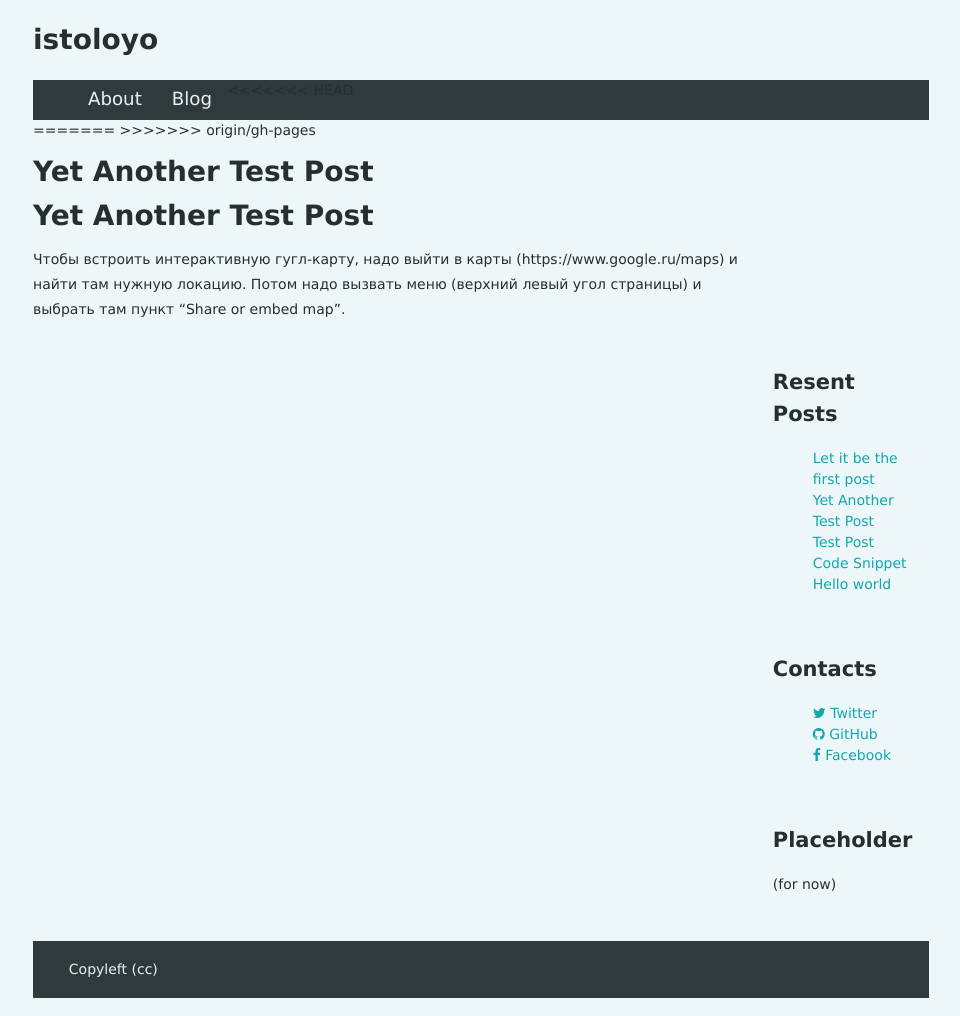
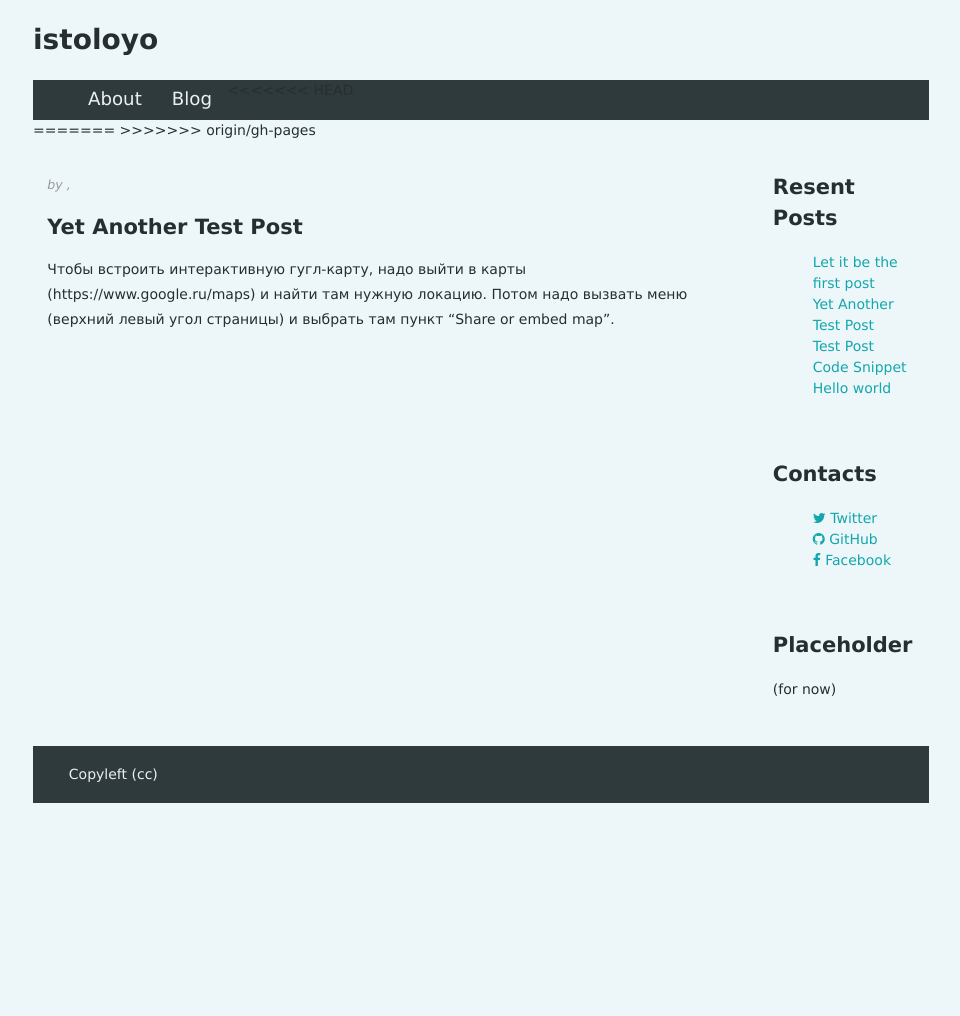
Before and after one commit to ansakoy/istoloyo, a Jekyll site: the page built from _posts/2016-01-11-yet-another-test-post.md, in a window 1280 px wide. Shown: the whole page, without its empty margins (159-1119 px from the left). Built offline with Jekyll 4.4.1, drawn with Linux system fonts in a browser that asks for light colours; nearby versions of some CDN libraries; library files that are not in the unit come from our copies; Markdown is read by kramdown in place of the engine named in the settings; after the commit the page ends 900 px from its top, so only the background shows below that.

Commit message:
added layouts

```diff
--- a/_layouts/post.html
+++ b/_layouts/post.html
@@ -1,6 +1,13 @@
 ---
 layout: default
 ---
-<h1>{{page.title}}</h1>
 
-{{content}}
+<div class="content">
+    <article>
+            <header><h2>{{post.title}}</h2></a></header>
+            <footer class="postinfo"><p>by {{post.post_author}}, {{post.date | date: "%m/%d/%Y"}}</p></footer>
+            <div>
+                <p>{{content}}</p>
+            </div>
+        </article>
+    </div>
--- a/about.html
+++ b/about.html
@@ -1,5 +1,5 @@
 ---
-layout: default
+layout: page
 ---
 
 <h2>Under construction</h2>
--- a/css/style.css
+++ b/css/style.css
@@ -86,7 +86,7 @@ a:hover, a:active {
     -moz-border-radius: 5px;
     -webkit-border-radius: 5px;*/
 
-    padding: 3% 5%;
+    padding: 2% 2%;
 
 }
 
```
Also changed, not shown: _layouts/page.html (added, +9 -0 lines).
